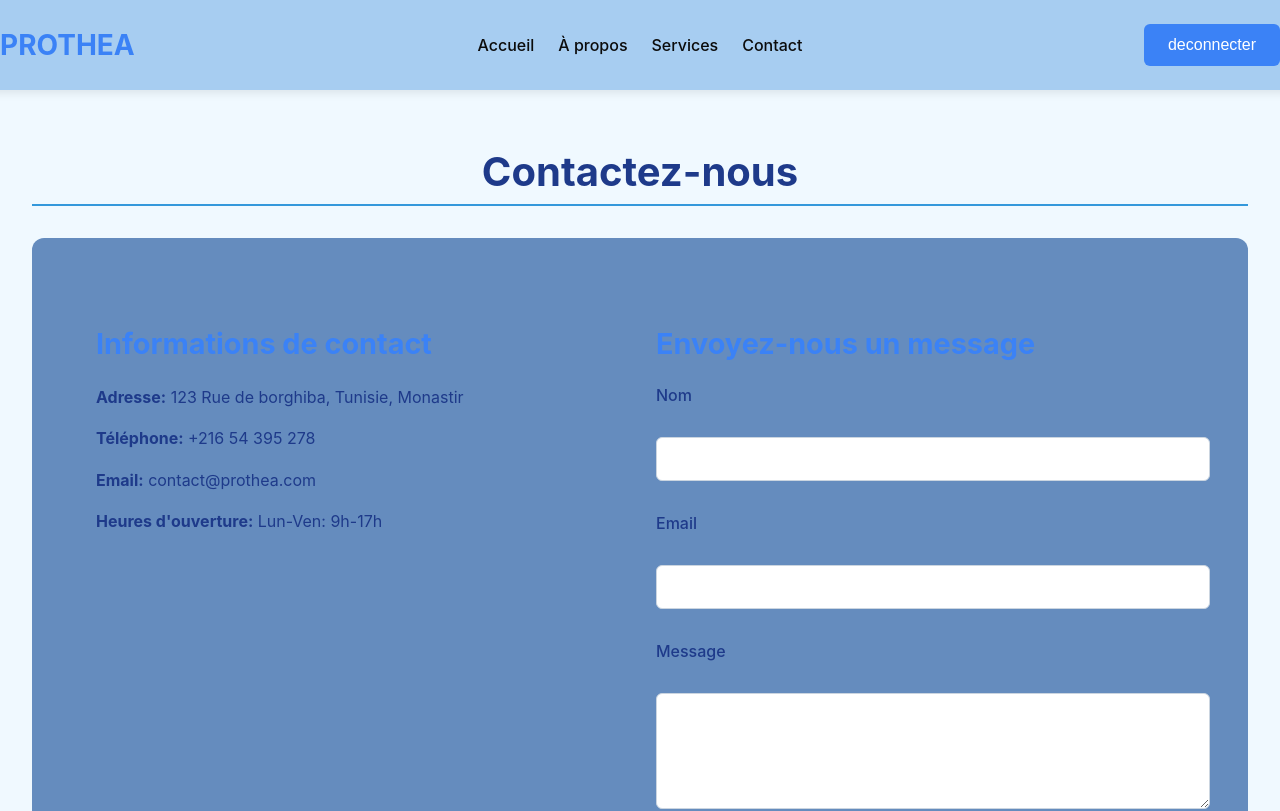
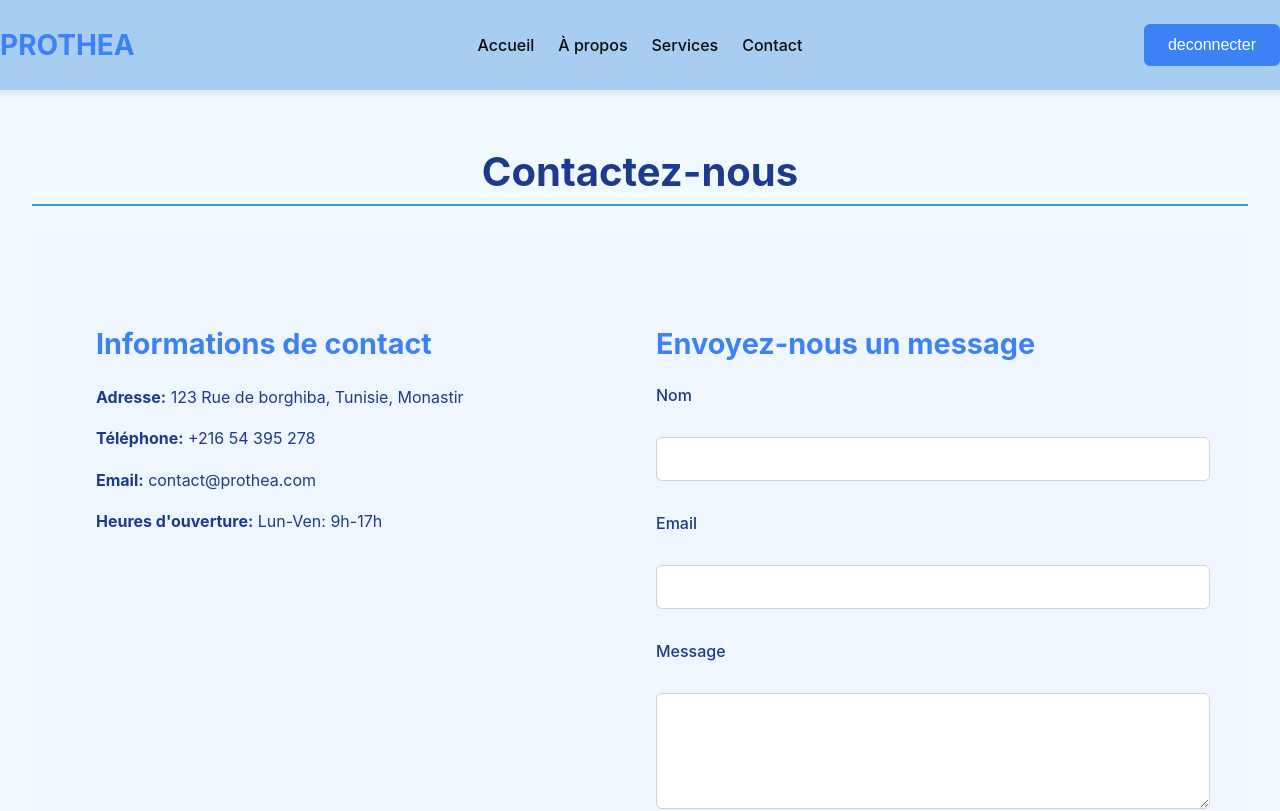
Before and after one commit to nour-laatiri/dentaire, a React (Create React App) app: page /contact in a window 1280 px wide. Shown: the top 811 px of the page. Built offline with nearby package versions, Linux system fonts and the light colour scheme; no server answers; sample sign-in values are in the browser's storage.

Commit message:
Revert "changesghira"

```diff
--- a/src/components/Contact/Contact.css
+++ b/src/components/Contact/Contact.css
@@ -15,7 +15,7 @@
     display: flex;
     flex-direction: column;
     gap: 2rem;
-    background-color: rgba(77, 121, 179, 0.85);
+    background-color: rgba(239, 246, 255, 0.85);
     padding: 2rem;
     border-radius: 12px;
   }
```
